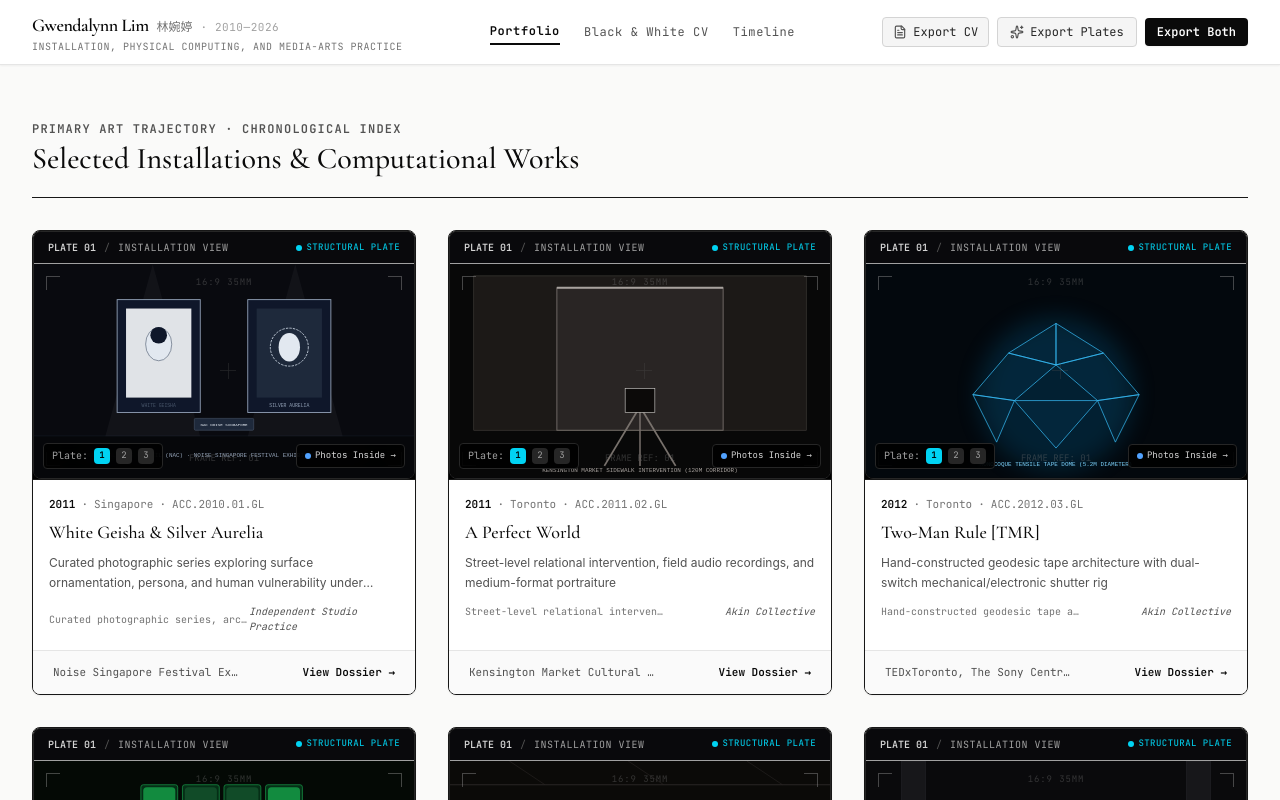
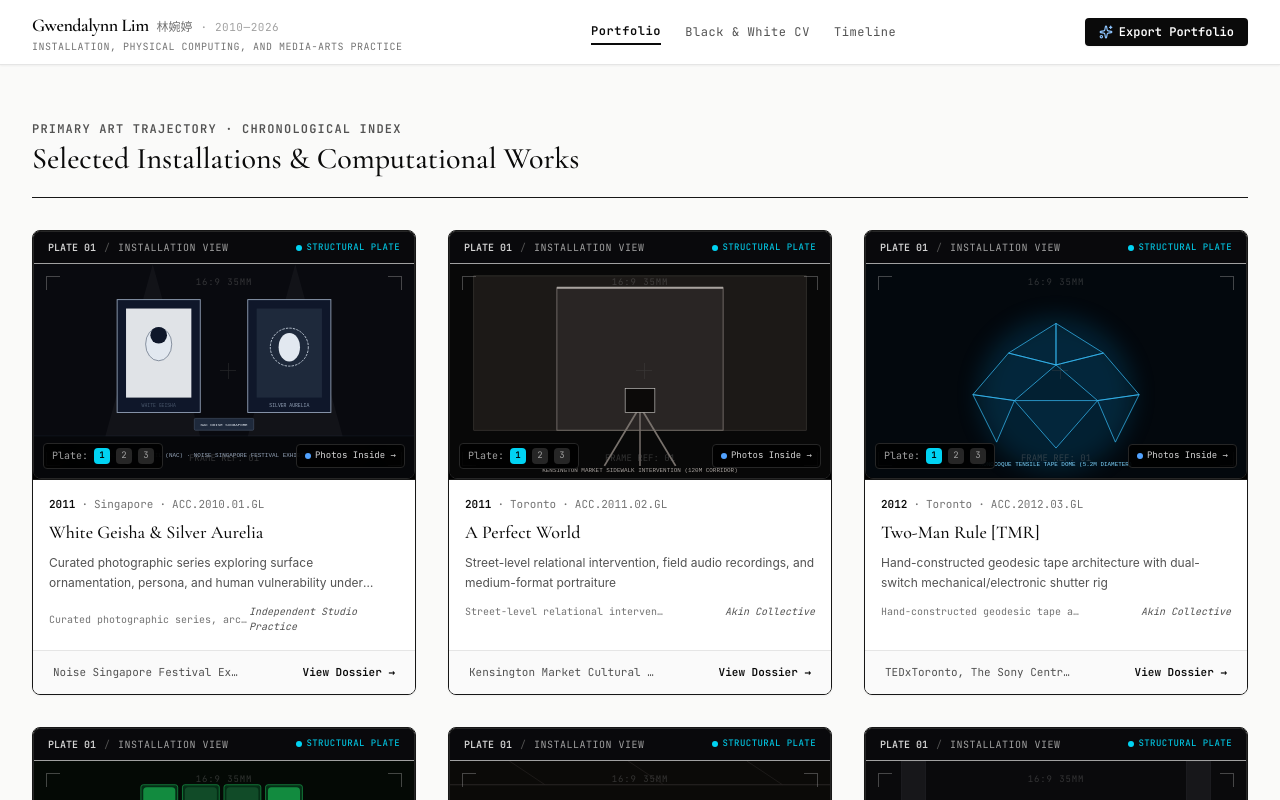
Before and after one commit to evecount/gwenlim_artCV, a React (Vite) app: page / in a window 1280 px wide. Shown: the top 800 px of the page. Built offline with nearby package versions, Linux system fonts and the light colour scheme.

Commit message:
Streamline export system to single Black and White CV link with direct Export CV button and single Export Portfolio action, retiring complex dossier modal

```diff
--- a/src/App.tsx
+++ b/src/App.tsx
@@ -16,7 +16,6 @@ import { SamResidencyPanel } from './components/SamResidencyPanel';
 import { WorkDetailModal } from './components/WorkDetailModal';
 import { AppliedPracticeArchiveModal } from './components/AppliedPracticeArchiveModal';
 import { CuratorialContactModal } from './components/CuratorialContactModal';
-import { CuratorialDossierPdfModal, DossierPreset } from './components/CuratorialDossierPdfModal';
 import { LandscapePortfolioPdfModal } from './components/LandscapePortfolioPdfModal';
 import { Footer } from './components/Footer';
 
@@ -26,17 +25,10 @@ export default function App() {
   const [selectedArtwork, setSelectedArtwork] = useState<Artwork | null>(null);
   const [isAppliedPracticeOpen, setIsAppliedPracticeOpen] = useState(false);
   const [isContactOpen, setIsContactOpen] = useState(false);
-  const [isDossierPdfOpen, setIsDossierPdfOpen] = useState(false);
   const [isLandscapePdfOpen, setIsLandscapePdfOpen] = useState(false);
-  const [dossierPreset, setDossierPreset] = useState<DossierPreset>('standard');
 
-  const handleOpenDossierPdf = (preset: DossierPreset = 'standard') => {
-    if (preset === 'portfolio') {
-      setIsLandscapePdfOpen(true);
-    } else {
-      setDossierPreset(preset);
-      setIsDossierPdfOpen(true);
-    }
+  const handleOpenPortfolioPdf = () => {
+    setIsLandscapePdfOpen(true);
   };
 
   const handleSelectArtworkById = (id: string) => {
@@ -54,7 +46,7 @@ export default function App() {
         onSelectTab={setActiveTab}
         onOpenAppliedPractice={() => setIsAppliedPracticeOpen(true)}
         onOpenContact={() => setIsContactOpen(true)}
-        onTriggerPrint={(preset) => handleOpenDossierPdf(preset || 'portfolio')}
+        onTriggerPrint={() => handleOpenPortfolioPdf()}
       />
 
       {/* Main Content Area */}
@@ -65,7 +57,7 @@ export default function App() {
             <WorksGrid
               artworks={ARTWORKS}
               onSelectArtwork={setSelectedArtwork}
-              onOpenPortfolioPdf={() => handleOpenDossierPdf('portfolio')}
+              onOpenPortfolioPdf={() => handleOpenPortfolioPdf()}
             />
           </div>
         )}
@@ -74,9 +66,8 @@ export default function App() {
         {activeTab === 'cv' && (
           <div className="animate-fadeIn">
             <CurriculumVitae
-              onTriggerPrint={() => handleOpenDossierPdf('cv-only')}
+              onTriggerPrint={() => window.print()}
               onOpenAppliedPractice={() => setIsAppliedPracticeOpen(true)}
-              onOpenPdfModal={handleOpenDossierPdf}
             />
           </div>
         )}
@@ -97,7 +88,6 @@ export default function App() {
             <SamResidencyPanel
               onSelectArtworkById={handleSelectArtworkById}
               onOpenContact={() => setIsContactOpen(true)}
-              onOpenPdfModal={handleOpenDossierPdf}
               onNavigateToTab={setActiveTab}
             />
           </div>
@@ -129,19 +119,6 @@ export default function App() {
       <LandscapePortfolioPdfModal
         isOpen={isLandscapePdfOpen}
         onClose={() => setIsLandscapePdfOpen(false)}
-        onOpenVerticalDossier={() => {
-          setDossierPreset('standard');
-          setIsDossierPdfOpen(true);
-        }}
-      />
-
-      {/* Formatted Curatorial Dossier & CV PDF Generator Modal */}
-      <CuratorialDossierPdfModal
-        isOpen={isDossierPdfOpen}
-        onClose={() => setIsDossierPdfOpen(false)}
-        initialPreset={dossierPreset}
-        onSelectArtworkById={handleSelectArtworkById}
-        onOpenLandscapePortfolio={() => setIsLandscapePdfOpen(true)}
       />
 
       {/* Footer */}
@@ -149,7 +126,7 @@ export default function App() {
         onSelectTab={setActiveTab}
         onOpenAppliedPractice={() => setIsAppliedPracticeOpen(true)}
         onOpenContact={() => setIsContactOpen(true)}
-        onTriggerPrint={(preset) => handleOpenDossierPdf(preset || 'portfolio')}
+        onTriggerPrint={() => handleOpenPortfolioPdf()}
       />
     </div>
   );
--- a/src/components/CuratorialAtAGlanceCard.tsx
+++ b/src/components/CuratorialAtAGlanceCard.tsx
@@ -49,17 +49,6 @@ export const CuratorialAtAGlanceCard: React.FC<CuratorialAtAGlanceCardProps> = (
         </div>
 
         <div className="flex items-center gap-2 shrink-0">
-          {onOpenPdfModal && (
-            <button
-              onClick={() => onOpenPdfModal('residency')}
-              className="px-3 py-1.5 bg-cyan-500/20 hover:bg-cyan-500/30 text-cyan-200 border border-cyan-400/40 rounded text-xs font-mono-code flex items-center gap-1.5 transition-colors cursor-pointer"
-              title="Export Formatted PDF Dossier for Committee Binder"
-            >
-              <FileDown className="w-3.5 h-3.5 text-cyan-400" />
-              <span>Export Evaluation PDF</span>
-            </button>
-          )}
-
           <button
             onClick={() => setIsExpanded(prev => !prev)}
             className="px-2.5 py-1.5 bg-neutral-800/80 hover:bg-neutral-800 text-neutral-300 border border-neutral-700 rounded text-xs font-mono-code flex items-center gap-1 transition-colors cursor-pointer"
--- a/src/components/CurriculumVitae.tsx
+++ b/src/components/CurriculumVitae.tsx
@@ -1,5 +1,5 @@
 import React, { useState } from 'react';
-import { FileDown, Printer } from 'lucide-react';
+import { Printer } from 'lucide-react';
 import {
   CV_DATA,
   ARTIST_INFO,
@@ -61,32 +61,14 @@ export const CurriculumVitae: React.FC<CurriculumVitaeProps> = ({
             </p>
           </div>
 
-          <div className="flex flex-wrap items-center gap-2">
+          <div className="flex items-center gap-2">
             <button
-              onClick={() => onOpenPdfModal ? onOpenPdfModal('cv-only') : onTriggerPrint()}
+              onClick={() => window.print()}
               className="px-3.5 py-1.5 text-xs font-mono-code bg-neutral-950 hover:bg-neutral-800 text-white font-semibold rounded border border-neutral-950 transition-colors cursor-pointer flex items-center gap-1.5 shadow-xs"
-              title="Compile clean, formatted PDF dossier with statement, CV & references"
+              title="Print or save Black & White CV as clean vector PDF"
             >
-              <FileDown className="w-3.5 h-3.5 text-cyan-300" />
-              <span>Export PDF Dossier</span>
-            </button>
-            <button
-              onClick={() => setIsPrintLayoutMode(!isPrintLayoutMode)}
-              className={`px-3 py-1.5 text-xs font-mono-code rounded border transition-colors cursor-pointer shadow-xs ${
-                isPrintLayoutMode
-                  ? 'bg-neutral-950 text-white border-neutral-950 font-medium'
-                  : 'bg-white text-neutral-800 border-neutral-300 hover:bg-neutral-50'
-              }`}
-            >
-              {isPrintLayoutMode ? 'Interactive View' : 'Single-Sheet Paper View'}
-            </button>
-            <button
-              onClick={onTriggerPrint}
-              className="px-3 py-1.5 text-xs font-mono-code bg-white hover:bg-neutral-50 text-neutral-700 border border-neutral-300 rounded transition-colors cursor-pointer flex items-center gap-1.5 shadow-xs"
-              title="Quick browser print"
-            >
-              <Printer className="w-3.5 h-3.5 text-neutral-600" />
-              <span>Print</span>
+              <Printer className="w-3.5 h-3.5 text-neutral-300" />
+              <span>Export CV (PDF)</span>
             </button>
           </div>
         </div>
--- a/src/components/Navigation.tsx
+++ b/src/components/Navigation.tsx
@@ -79,37 +79,15 @@ export const Navigation: React.FC<NavigationProps> = ({
           </button>
         </nav>
 
-        {/* Zone 3: Direct Export Buttons (Either or Both) */}
+        {/* Zone 3: Single Direct Export Button */}
         <div className="flex items-center gap-1.5 sm:gap-2 shrink-0">
-          {/* Export CV */}
-          <button
-            onClick={() => onTriggerPrint('cv-only')}
-            className="px-2.5 py-1.5 text-xs font-mono-code text-neutral-800 bg-neutral-100 hover:bg-neutral-200 border border-neutral-300 rounded transition-colors whitespace-nowrap cursor-pointer flex items-center gap-1.5"
-            title="Download Black & White CV (PDF)"
-          >
-            <FileText className="w-3.5 h-3.5 text-neutral-600" />
-            <span className="hidden sm:inline">Export CV</span>
-            <span className="sm:hidden">CV</span>
-          </button>
-
-          {/* Export Portfolio */}
           <button
             onClick={() => onTriggerPrint('portfolio')}
-            className="px-2.5 sm:px-3 py-1.5 text-xs font-mono-code text-neutral-800 bg-neutral-100 hover:bg-neutral-200 border border-neutral-300 rounded transition-colors whitespace-nowrap cursor-pointer flex items-center gap-1.5"
-            title="Download Portfolio Plates (PDF)"
+            className="px-3.5 py-1.5 text-xs font-mono-code text-white bg-neutral-950 hover:bg-neutral-800 active:bg-black rounded transition-all whitespace-nowrap cursor-pointer flex items-center gap-1.5 font-semibold shadow-xs"
+            title="Download 10-Page Curatorial Portfolio (PDF)"
           >
-            <Sparkles className="w-3.5 h-3.5 text-neutral-600" />
-            <span className="hidden sm:inline">Export Plates</span>
-            <span className="sm:hidden">Plates</span>
-          </button>
-
-          {/* Export Both */}
-          <button
-            onClick={() => onTriggerPrint('standard')}
-            className="px-2.5 sm:px-3 py-1.5 text-xs font-mono-code text-white bg-neutral-950 hover:bg-neutral-800 active:bg-black rounded transition-all whitespace-nowrap cursor-pointer flex items-center gap-1.5 font-semibold shadow-xs"
-            title="Download Complete Dossier (Both CV + Portfolio)"
-          >
-            <span>Export Both</span>
+            <Sparkles className="w-3.5 h-3.5 text-blue-300" />
+            <span>Export Portfolio</span>
           </button>
           {/* Mobile / Compact Menu Toggle Button */}
           <button
@@ -178,28 +156,17 @@ export const Navigation: React.FC<NavigationProps> = ({
             </button>
           </div>
 
-          {/* Quick Export Actions in Mobile Menu */}
+          {/* Quick Export Action in Mobile Menu */}
           <div className="pt-2 border-t border-neutral-200 flex flex-col gap-2">
             <button
               onClick={() => {
                 onTriggerPrint('portfolio');
                 setMobileMenuOpen(false);
               }}
-              className="w-full py-2 px-3 bg-blue-700 text-white rounded text-xs font-mono-code font-bold flex items-center justify-center gap-2 shadow-sm"
+              className="w-full py-2 px-3 bg-neutral-950 text-white rounded text-xs font-mono-code font-bold flex items-center justify-center gap-2 shadow-sm"
             >
-              <Sparkles className="w-3.5 h-3.5 text-blue-200" />
-              <span>Print / Export Portfolio Extraction (PDF)</span>
-            </button>
-
-            <button
-              onClick={() => {
-                onTriggerPrint('standard');
-                setMobileMenuOpen(false);
-              }}
-              className="w-full py-2 px-3 bg-neutral-100 border border-neutral-250 text-neutral-800 rounded text-xs font-mono-code font-semibold flex items-center justify-center gap-2"
-            >
-              <FileText className="w-3.5 h-3.5 text-neutral-500" />
-              <span>Print Curatorial Dossier & CV (PDF)</span>
+              <Sparkles className="w-3.5 h-3.5 text-blue-300" />
+              <span>Export Portfolio (PDF)</span>
             </button>
 
             <button
--- a/src/components/SamResidencyPanel.tsx
+++ b/src/components/SamResidencyPanel.tsx
@@ -112,16 +112,6 @@ Open-Source Codebase: ${SAM_RESIDENCY_ALIGNMENT.githubUrl}
           </div>
 
           <div className="flex items-center gap-2 self-start md:self-auto">
-            {onOpenPdfModal && (
-              <button
-                onClick={() => onOpenPdfModal('residency')}
-                className="px-3.5 py-2 bg-neutral-950 hover:bg-neutral-800 text-white border border-neutral-950 rounded text-xs font-mono-code flex items-center gap-1.5 transition-colors cursor-pointer whitespace-nowrap shadow-xs"
-                title="Generate clean, formatted PDF proposal dossier"
-              >
-                <FileDown className="w-3.5 h-3.5 text-cyan-300" />
-                <span>Export Proposal Dossier (PDF)</span>
-              </button>
-            )}
             <button
               onClick={onOpenContact}
               className="px-4 py-2 bg-blue-600 hover:bg-blue-700 text-white text-xs font-mono-code rounded font-medium transition-colors cursor-pointer whitespace-nowrap shadow-xs"
```
